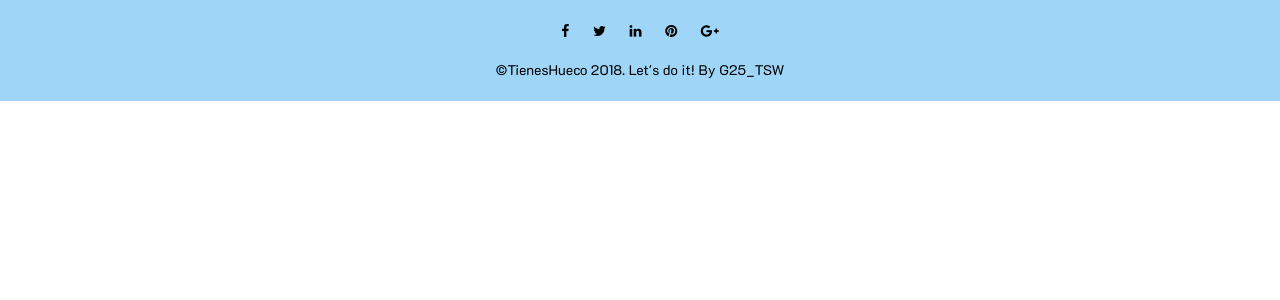
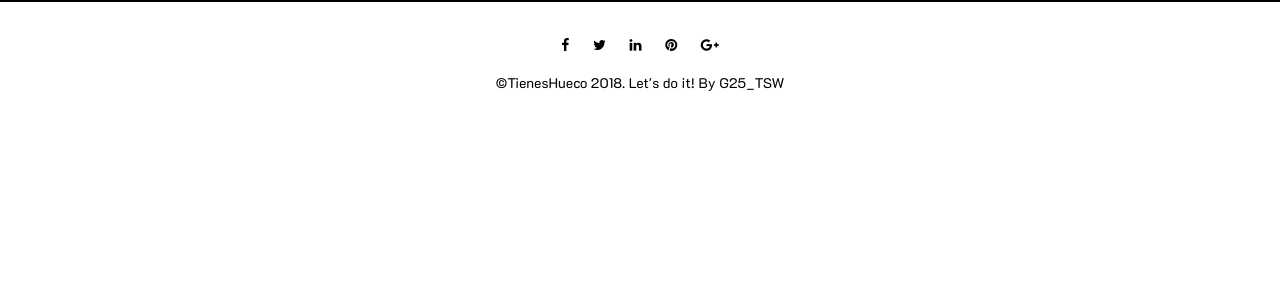
Before and after one commit to MrKapplan/TSW, a PHP site: template Entrega 2/view/polls/index.php in a window 1280 px wide. Shown: the part 56-356 px from the top of the page. Run offline with PHP 8.4, Linux system fonts and the light colour scheme; the template is opened without the code that fills it, so the values that code supplies are empty.

Commit message:
footer
+Cambio de color y posicionamiento

```diff
--- a/Entrega 2/styles/style.css
+++ b/Entrega 2/styles/style.css
@@ -365,13 +365,15 @@ td {
 	width: 100%;
 	padding-top: 1.25rem;
 	padding-bottom: 1.25rem;
-    background-color: #19e6;
+    background-color: white;
     color: #000;
     text-align: center;
+	border-top: 2px solid black;
 }
 
 ul.social-network {
 	padding: 0;
+	margin-top: 1%;
 	text-align:center;
 }
 
```
